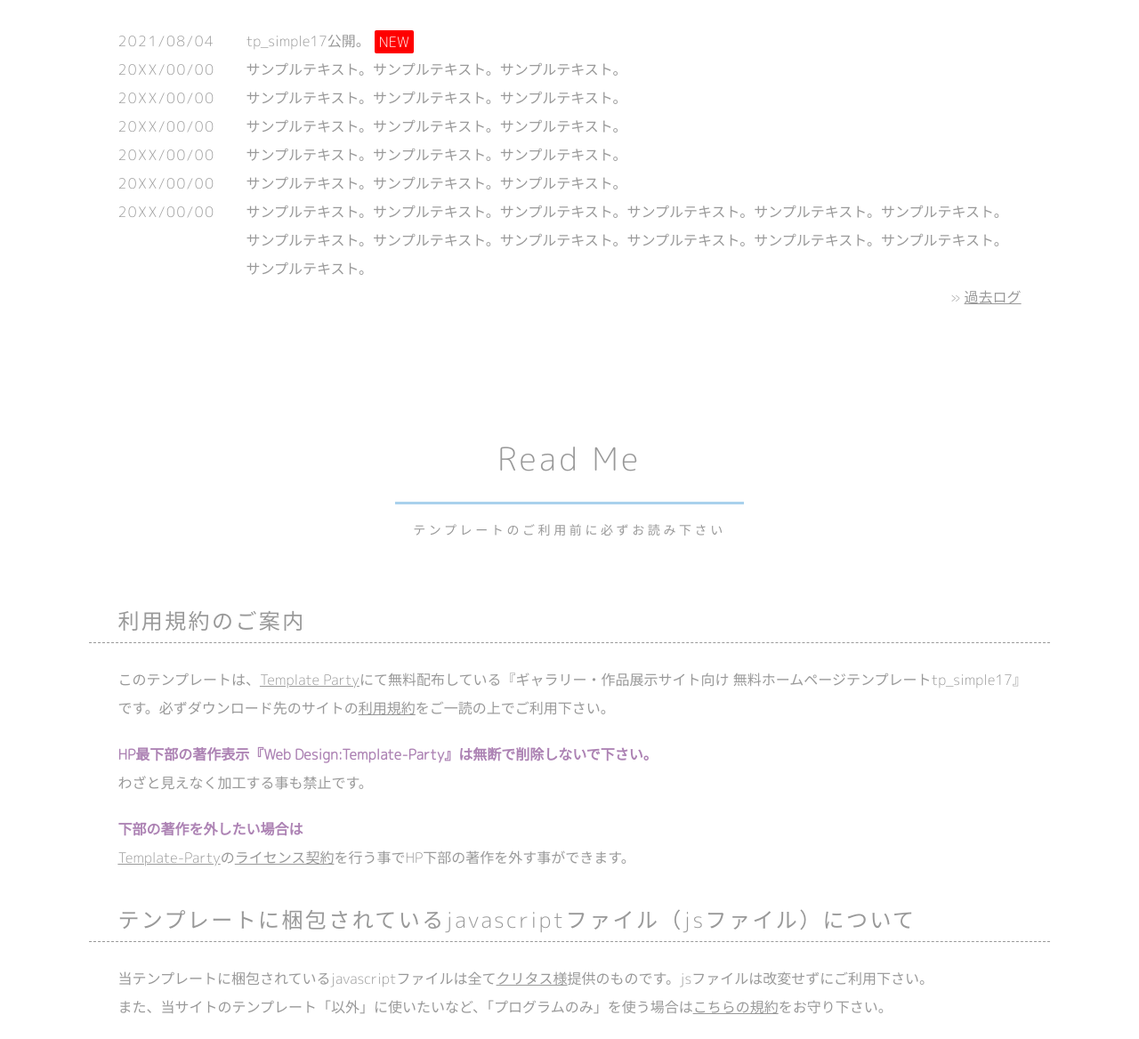
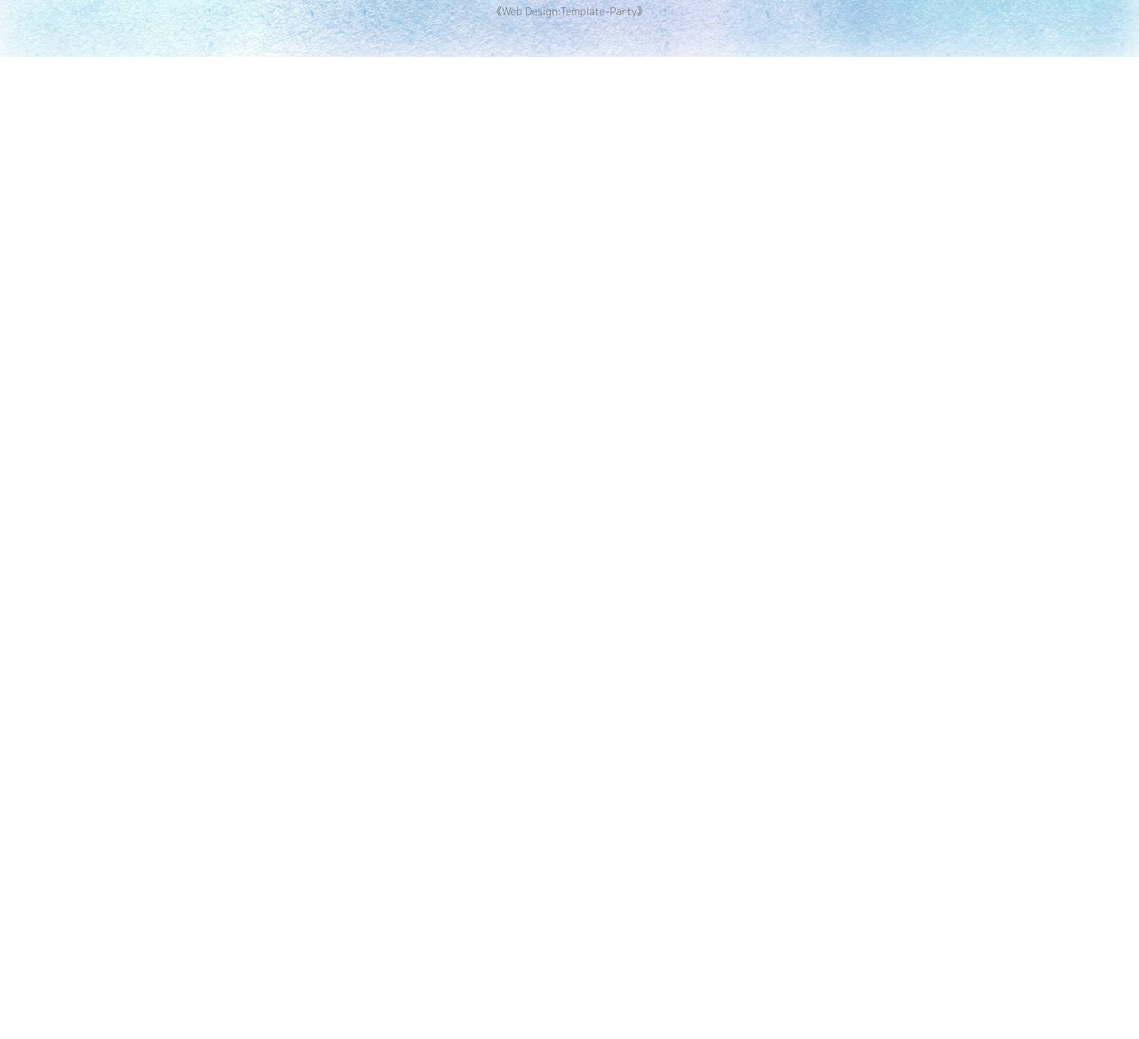
Before and after one commit to arisa1214/portfolio.github.io, a plain HTML site: page index.html in a window 1280 px wide. Shown: the part 1632-2800 px from the top of the page at 89% size. After the commit the page ends 1696 px from the top, so only its background shows below. Drawn offline with nearby package versions, Linux system fonts and the light colour scheme.

Commit message:
Add files via upload

```diff
--- a/index.html
+++ b/index.html
@@ -67,51 +67,7 @@
 </div>
 
 </section>
-
-<section id="new">
-
-<h2>News<br><span>お知らせ</span></h2>
-<dl>
-<dt>2021/08/04</dt>
-<dd>tp_simple17公開。<span class="newicon">NEW</span></dd>
-<dt>20XX/00/00</dt>
-<dd>サンプルテキスト。サンプルテキスト。サンプルテキスト。</dd>
-<dt>20XX/00/00</dt>
-<dd>サンプルテキスト。サンプルテキスト。サンプルテキスト。</dd>
-<dt>20XX/00/00</dt>
-<dd>サンプルテキスト。サンプルテキスト。サンプルテキスト。</dd>
-<dt>20XX/00/00</dt>
-<dd>サンプルテキスト。サンプルテキスト。サンプルテキスト。</dd>
-<dt>20XX/00/00</dt>
-<dd>サンプルテキスト。サンプルテキスト。サンプルテキスト。</dd>
-<dt>20XX/00/00</dt>
-<dd>サンプルテキスト。サンプルテキスト。サンプルテキスト。サンプルテキスト。サンプルテキスト。サンプルテキスト。サンプルテキスト。サンプルテキスト。サンプルテキスト。サンプルテキスト。サンプルテキスト。サンプルテキスト。サンプルテキスト。</dd>
-</dl>
-<p class="r">&raquo;&nbsp;<a href="#">過去ログ</a></p>
-
-</section>
 <!--/#new-->
-
-<section>
-
-<h2>Read Me<br><span>テンプレートのご利用前に必ずお読み下さい</span></h2>
-
-<h3>利用規約のご案内</h3>
-<p>このテンプレートは、<a href="https://template-party.com/">Template Party</a>にて無料配布している『ギャラリー・作品展示サイト向け 無料ホームページテンプレートtp_simple17』です。必ずダウンロード先のサイトの<a href="https://template-party.com/read.html">利用規約</a>をご一読の上でご利用下さい。</p>
-<p><strong class="color1">HP最下部の著作表示『Web Design:Template-Party』は無断で削除しないで下さい。</strong><br>
-わざと見えなく加工する事も禁止です。</p>
-<p><strong class="color1">下部の著作を外したい場合は</strong><br>
-<a href="https://template-party.com/">Template-Party</a>の<a href="https://template-party.com/member.html">ライセンス契約</a>を行う事でHP下部の著作を外す事ができます。</p>
-
-<h3>テンプレートに梱包されているjavascriptファイル（jsファイル）について</h3>
-<p>当テンプレートに梱包されているjavascriptファイルは全て<a href="https://www.crytus.info/" target="_blank">クリタス様</a>提供のものです。jsファイルは改変せずにご利用下さい。<br>
-また、当サイトのテンプレート「以外」に使いたいなど、「プログラムのみ」を使う場合は<a href="https://template-party.com/free_program/openclose_license.html">こちらの規約</a>をお守り下さい。</p>
-
-<h3>当テンプレートの詳しい使い方は</h3>
-<p><a href="about.html">こちらをご覧下さい。</a></p>
-
-</section>
-
 </div>
 <!--/#contents-->
 
```
Also changed, not shown: contact.html (+1 -1 lines), 1 other file.
